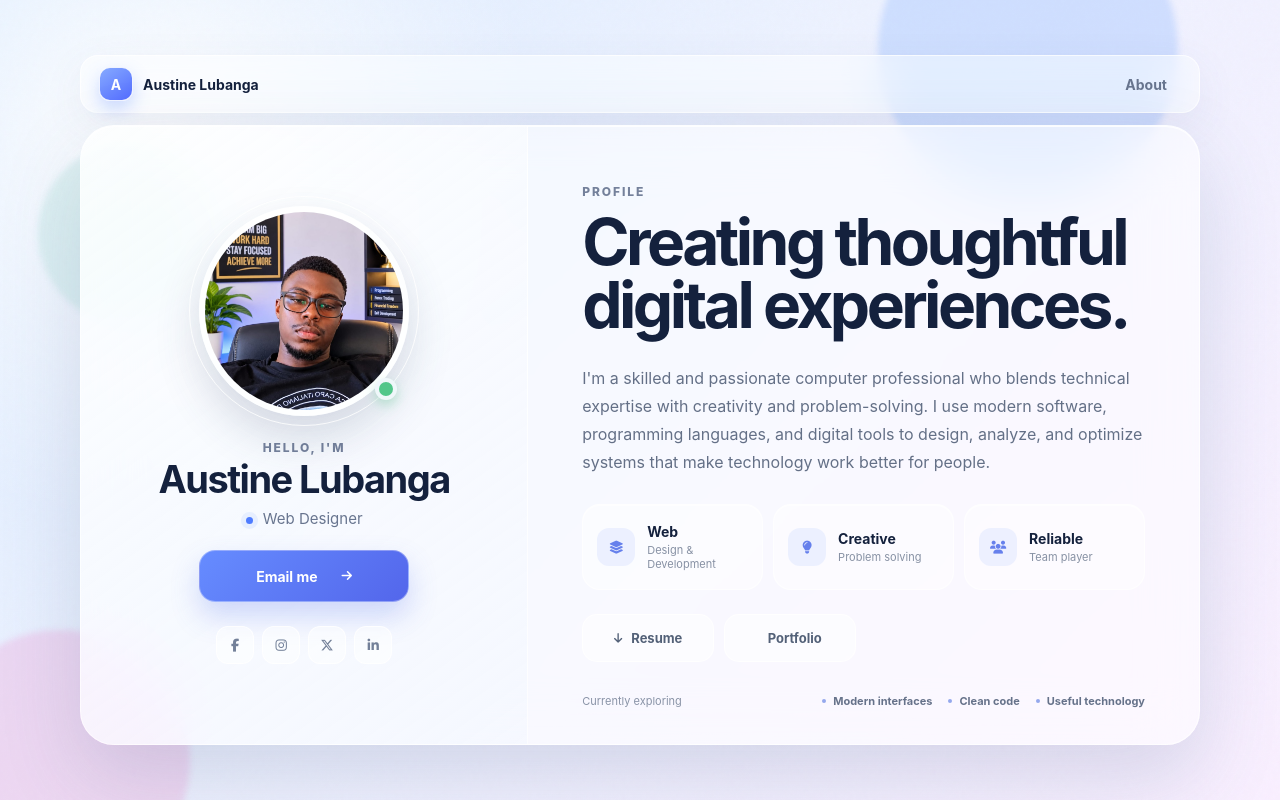
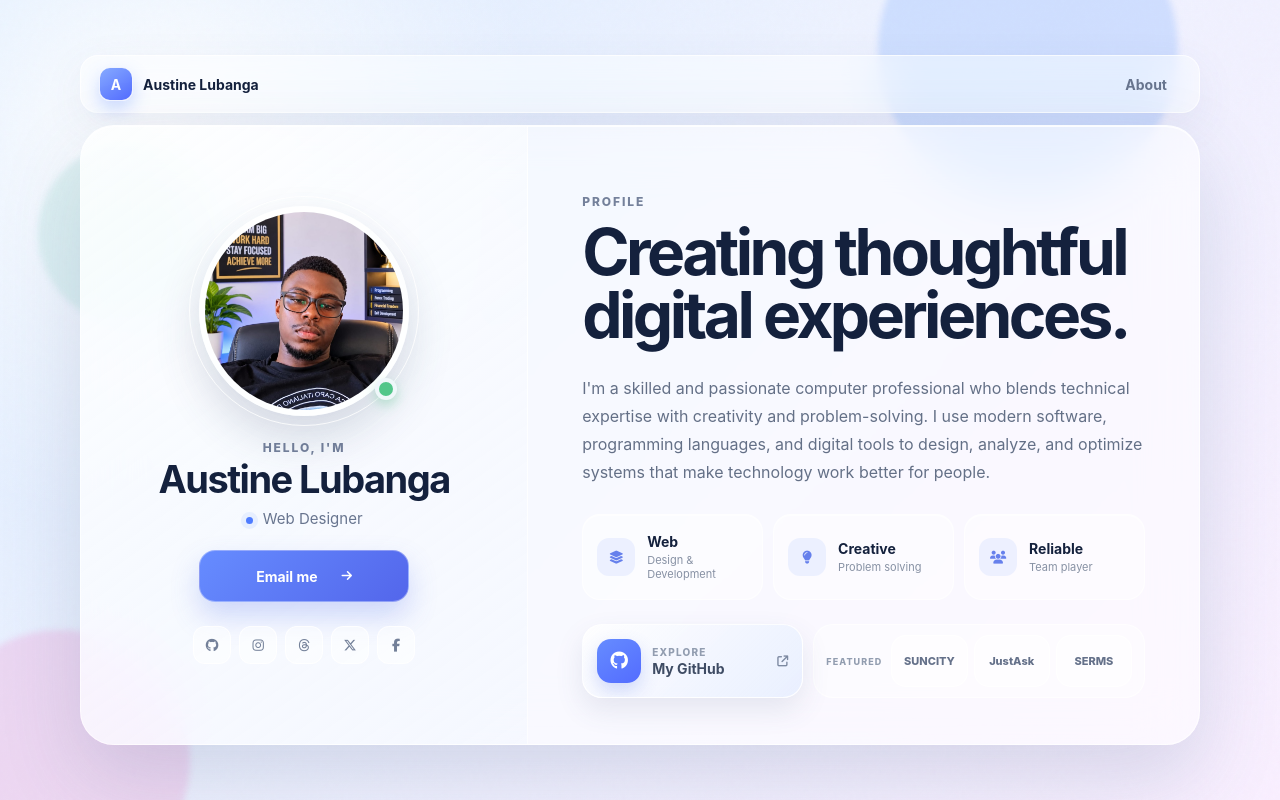
Before and after one commit to Austjnr20/Portfolio, a plain HTML site: page index.html in a window 1280 px wide. Drawn offline with Linux system fonts and the light colour scheme.

Commit message:
Add dynamic project links and social profiles
Co-authored-by: Copilot <223556219+Copilot@users.noreply.github.com>

```diff
--- a/index.html
+++ b/index.html
@@ -43,10 +43,11 @@
                 </a>
 
                 <div class="social-row" aria-label="Social links">
-                    <a href="#" aria-label="Facebook"><i class="fab fa-facebook-f"></i></a>
-                    <a href="#" aria-label="Instagram"><i class="fab fa-instagram"></i></a>
-                    <a href="#" aria-label="Twitter"><i class="fab fa-x-twitter"></i></a>
-                    <a href="#" aria-label="LinkedIn"><i class="fab fa-linkedin-in"></i></a>
+                    <a href="https://github.com/Austjnr20" target="_blank" rel="noopener noreferrer" aria-label="GitHub"><i class="fab fa-github"></i></a>
+                    <a href="https://www.instagram.com/_illegal.logics_" target="_blank" rel="noopener noreferrer" aria-label="Instagram"><i class="fab fa-instagram"></i></a>
+                    <a href="https://www.threads.com/_illegal.logics_" target="_blank" rel="noopener noreferrer" aria-label="Threads"><i class="fab fa-threads"></i></a>
+                    <a href="https://x.com/ALubanga95819" target="_blank" rel="noopener noreferrer" aria-label="X"><i class="fab fa-x-twitter"></i></a>
+                    <a href="https://facebook.com/Austine%20Junior" target="_blank" rel="noopener noreferrer" aria-label="Facebook"><i class="fab fa-facebook-f"></i></a>
                 </div>
             </aside>
 
@@ -78,22 +79,22 @@
                     </article>
                 </div>
 
-                <div class="action-row">
-                    <a class="secondary-button" href="#" aria-label="Download resume">
-                        <i class="fa-solid fa-arrow-down" aria-hidden="true"></i>
-                        <span>Resume</span>
+                <div class="project-showcase" id="work">
+                    <a class="github-button" href="https://github.com/Austjnr20" target="_blank" rel="noopener noreferrer" aria-label="Explore Austine's GitHub">
+                        <span class="github-icon"><i class="fab fa-github" aria-hidden="true"></i></span>
+                        <span class="github-copy">
+                            <small>Explore</small>
+                            <strong>My GitHub</strong>
+                        </span>
+                        <i class="fa-solid fa-arrow-up-right-from-square github-arrow" aria-hidden="true"></i>
                     </a>
-                    <a class="secondary-button" href="#work" aria-label="View portfolio">
-                        <i class="fa-solid fa-grid-2" aria-hidden="true"></i>
-                        <span>Portfolio</span>
-                    </a>
-                </div>
 
-                <div class="work-strip" id="work">
-                    <span>Currently exploring</span>
-                    <strong>Modern interfaces</strong>
-                    <strong>Clean code</strong>
-                    <strong>Useful technology</strong>
+                    <div class="project-orbit" aria-label="Featured projects">
+                        <span class="orbit-label">Featured</span>
+                        <a href="https://github.com/Austjnr20/suncity-cyber" target="_blank" rel="noopener noreferrer">SUNCITY</a>
+                        <a href="https://github.com/Austjnr20/JustAsk" target="_blank" rel="noopener noreferrer">JustAsk</a>
+                        <a href="https://github.com/Austjnr20/SERMS" target="_blank" rel="noopener noreferrer">SERMS</a>
+                    </div>
                 </div>
             </section>
         </div>
--- a/styles.css
+++ b/styles.css
@@ -369,55 +369,132 @@ body::before {
     line-height: 1.3;
 }
 
-.action-row {
+.project-showcase {
     margin-top: 24px;
-    display: flex;
+    display: grid;
+    grid-template-columns: minmax(150px, 0.8fr) minmax(280px, 1.2fr);
     gap: 10px;
 }
 
-.secondary-button {
-    height: 48px;
-    min-width: 132px;
-    gap: 9px;
-    border: 1px solid rgba(255, 255, 255, 0.78);
-    border-radius: 15px;
-    color: #536178;
-    background: rgba(255, 255, 255, 0.48);
-    font-size: 13px;
-    font-weight: 750;
+.github-button {
+    position: relative;
+    min-height: 74px;
+    padding: 10px 14px;
+    display: flex;
+    align-items: center;
+    gap: 11px;
+    overflow: hidden;
+    border: 1px solid rgba(255, 255, 255, 0.84);
+    border-radius: 20px;
+    color: #3f4c64;
+    background:
+        linear-gradient(135deg, rgba(255, 255, 255, 0.82), rgba(220, 232, 255, 0.56));
+    box-shadow: 0 12px 28px rgba(74, 91, 133, 0.12);
+    text-decoration: none;
+    transition: 220ms ease;
 }
 
-.secondary-button i {
-    font-size: 11px;
+.github-button::after {
+    content: "";
+    position: absolute;
+    width: 90px;
+    height: 160%;
+    top: -30%;
+    left: -130px;
+    transform: rotate(18deg);
+    background: linear-gradient(90deg, transparent, rgba(255, 255, 255, 0.82), transparent);
+    animation: sheen 4.5s ease-in-out infinite;
 }
 
-.work-strip {
-    margin-top: auto;
-    padding-top: 24px;
-    display: flex;
-    align-items: center;
-    gap: 16px;
-    color: #8993a7;
-    font-size: 11px;
+.github-button:hover {
+    transform: translateY(-4px);
+    box-shadow: 0 18px 34px rgba(74, 91, 133, 0.18);
 }
 
-.work-strip span {
-    margin-right: auto;
+.github-icon {
+    flex: 0 0 44px;
+    width: 44px;
+    height: 44px;
+    display: grid;
+    place-items: center;
+    border-radius: 14px;
+    color: white;
+    background: linear-gradient(145deg, #668cff, #536cff);
+    box-shadow: 0 8px 18px rgba(79, 107, 235, 0.24);
+    font-size: 18px;
 }
 
-.work-strip strong {
-    color: #66728a;
-    font-weight: 700;
+.github-copy {
+    display: flex;
+    flex-direction: column;
+    z-index: 1;
 }
 
-.work-strip strong::before {
-    content: "";
-    display: inline-block;
-    width: 4px;
-    height: 4px;
-    margin: 0 7px 2px 0;
-    border-radius: 50%;
-    background: #94a8ed;
+.github-copy small {
+    color: #929db0;
+    font-size: 10px;
+    font-weight: 800;
+    letter-spacing: 0.12em;
+    text-transform: uppercase;
+}
+
+.github-copy strong {
+    margin-top: 2px;
+    font-size: 14px;
+}
+
+.github-arrow {
+    margin-left: auto;
+    color: #7c89a1;
+    font-size: 11px;
+    z-index: 1;
+}
+
+.project-orbit {
+    min-height: 74px;
+    padding: 10px 12px;
+    display: grid;
+    grid-template-columns: auto repeat(3, 1fr);
+    align-items: center;
+    gap: 6px;
+    border: 1px solid rgba(255, 255, 255, 0.76);
+    border-radius: 20px;
+    background: rgba(255, 255, 255, 0.38);
+}
+
+.orbit-label {
+    margin-right: 3px;
+    color: #929db0;
+    font-size: 9px;
+    font-weight: 850;
+    letter-spacing: 0.12em;
+    text-transform: uppercase;
+}
+
+.project-orbit a {
+    height: 52px;
+    display: grid;
+    place-items: center;
+    border: 1px solid rgba(255, 255, 255, 0.82);
+    border-radius: 15px;
+    color: #65718a;
+    background: rgba(255, 255, 255, 0.52);
+    text-decoration: none;
+    font-size: 11px;
+    font-weight: 800;
+    transition: 180ms ease;
+}
+
+.project-orbit a:hover {
+    color: #536cff;
+    background: white;
+    transform: translateY(-3px) scale(1.02);
+    box-shadow: 0 10px 20px rgba(74, 91, 133, 0.12);
+}
+
+@keyframes sheen {
+    0%, 35% { left: -130px; }
+    65%, 100% { left: calc(100% + 70px); }
 }
 
 @keyframes enter {
@@ -460,9 +537,8 @@ body::before {
         font-size: clamp(38px, 9vw, 58px);
     }
 
-    .work-strip {
-        margin-top: 28px;
-        flex-wrap: wrap;
+    .project-showcase {
+        grid-template-columns: 0.8fr 1.2fr;
     }
 }
 
@@ -509,25 +585,17 @@ body::before {
         min-height: 72px;
     }
 
-    .action-row {
-        display: grid;
-        grid-template-columns: 1fr 1fr;
+    .project-showcase {
+        grid-template-columns: 1fr;
     }
 
-    .secondary-button {
-        min-width: 0;
+    .project-orbit {
+        grid-template-columns: 1fr 1fr 1fr;
     }
 
-    .work-strip {
-        gap: 8px 12px;
-    }
-
-    .work-strip span {
-        width: 100%;
-    }
-
-    .work-strip strong {
-        font-size: 10px;
+    .orbit-label {
+        grid-column: 1 / -1;
+        padding: 2px 4px;
     }
 }
 
```
